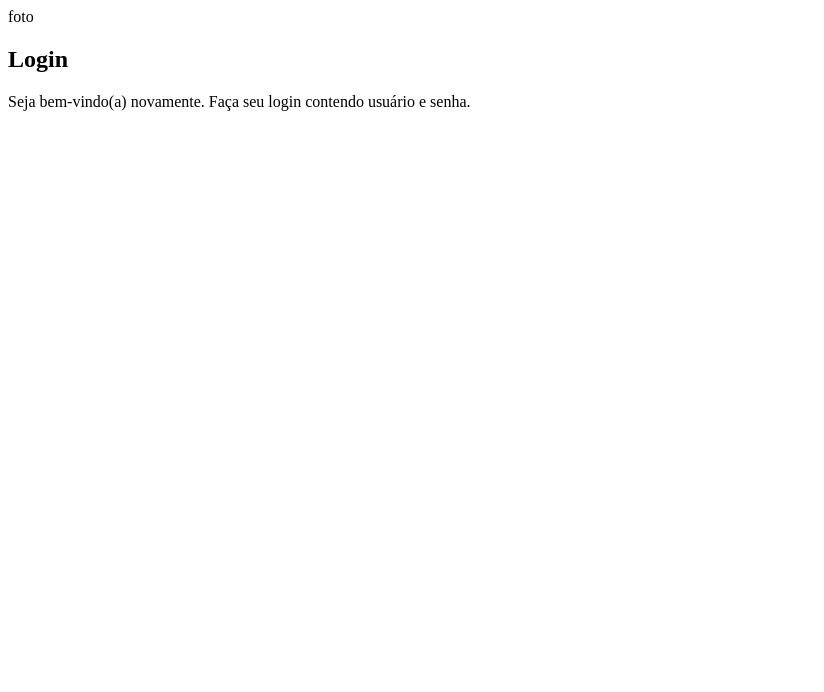
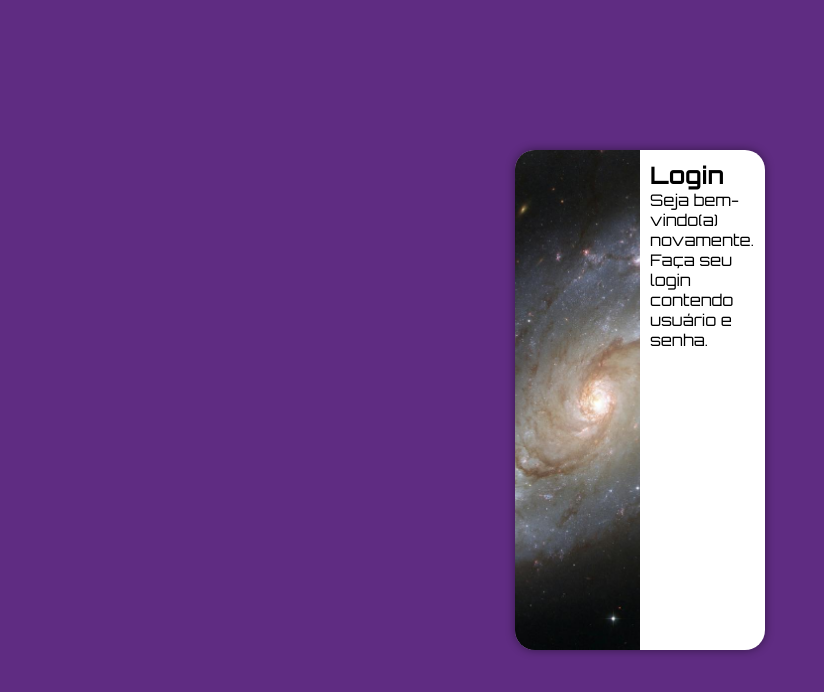
Before and after one commit to joaolollob/projeto-login, a plain HTML site: page index.html in a window 1280 px wide. Shown: the whole page, without its empty margins (0-824 px from the left). Drawn offline with Linux system fonts and the light colour scheme.

Commit message:
erro do tamanho do login

```diff
--- /dev/null
+++ b/estilos/media-query.css
@@ -0,0 +1,44 @@
+@charset "UTF-8";
+
+/*Typical Device Breakpoints
+-----------------------------
+Pequenas telas: até 600px
+Celular: 600px a 768px
+Tablet: 768px a 992px
+Desktop: 992px a 1200px
+Grandes telas: acima de 1200px
+*/
+
+@media screen and (min-width: 768px) and (max-width: 992px) {
+    section#login {
+        width: 80vw;
+    }
+
+    section#login > div#imagem {
+        float: left;
+        width: 30%;
+        height: 100%;
+    }
+
+    section#login > div#formulario {
+        float: right;
+        width: 70%;
+    }
+}
+
+@media screen and (min-width: 992px) {
+    section#login {
+        width: 950;
+    }
+
+    section#login > div#imagem {
+        float: left;
+        width: 50%;
+        height: 100%;
+    }
+
+    section#login > div#formulario {
+        float: right;
+        width: 50%;
+    }
+}
--- a/estilos/style.css
+++ b/estilos/style.css
@@ -1,4 +1,6 @@
 @charset "UTF-8";
+
+@import url('https://fonts.googleapis.com/css2?family=Orbitron:wght@400..900&display=swap');
 
 /* Paleta de cores
 
@@ -6,3 +8,52 @@
     Lilás: #5f2c82
 
 */
+
+* {
+    font-family: "Orbitron", sans-serif;
+    padding: 0px;
+    margin: 0px;
+    box-sizing: border-box;
+}
+
+body, html {
+    background-color: #5f2c82;
+    height: 100vh;
+    width: 100vh;
+}
+
+main {
+    position: relative;
+    height: 100vh;
+    width: 100vw;
+}
+
+section#login {
+    position: absolute;
+    top: 50%;
+    left: 50%;
+    transform: translate(-50%, -50%);
+    overflow: hidden;
+
+    background-color: white;
+    width: 250px;
+    height: 500px;
+    border-radius: 20px;
+    box-shadow: 0px 0px 10px rgba(0, 0, 0, 0.450);
+
+    transition: width 1s, height 1s;
+    transition-timing-function: ease;
+}
+
+section#login > div#imagem {
+    display: block;
+    background: #5f2c82 url(../imagens/pexels-pixabay-2150.jpg) no-repeat;
+    background-size: cover;
+    background-position: center center;
+    height: 200px;
+}
+
+section#login > div#formulario {
+    display: block;
+    padding: 10px;
+}
--- a/index.html
+++ b/index.html
@@ -5,12 +5,13 @@
     <meta name="viewport" content="width=device-width, initial-scale=1.0">
     <title>Login</title>
     <link rel="stylesheet" href="estilos/style.css">
+    <link rel="stylesheet" href="estilos/media-query.css">
 </head>
 <body>
     <main>
         <section id="login">
             <div id="imagem">
-                foto
+
             </div>
             <div id="formulario">
                 <h1>Login</h1>
```
Also changed, not shown: imagens/pexels-pixabay-2150.jpg (added).
